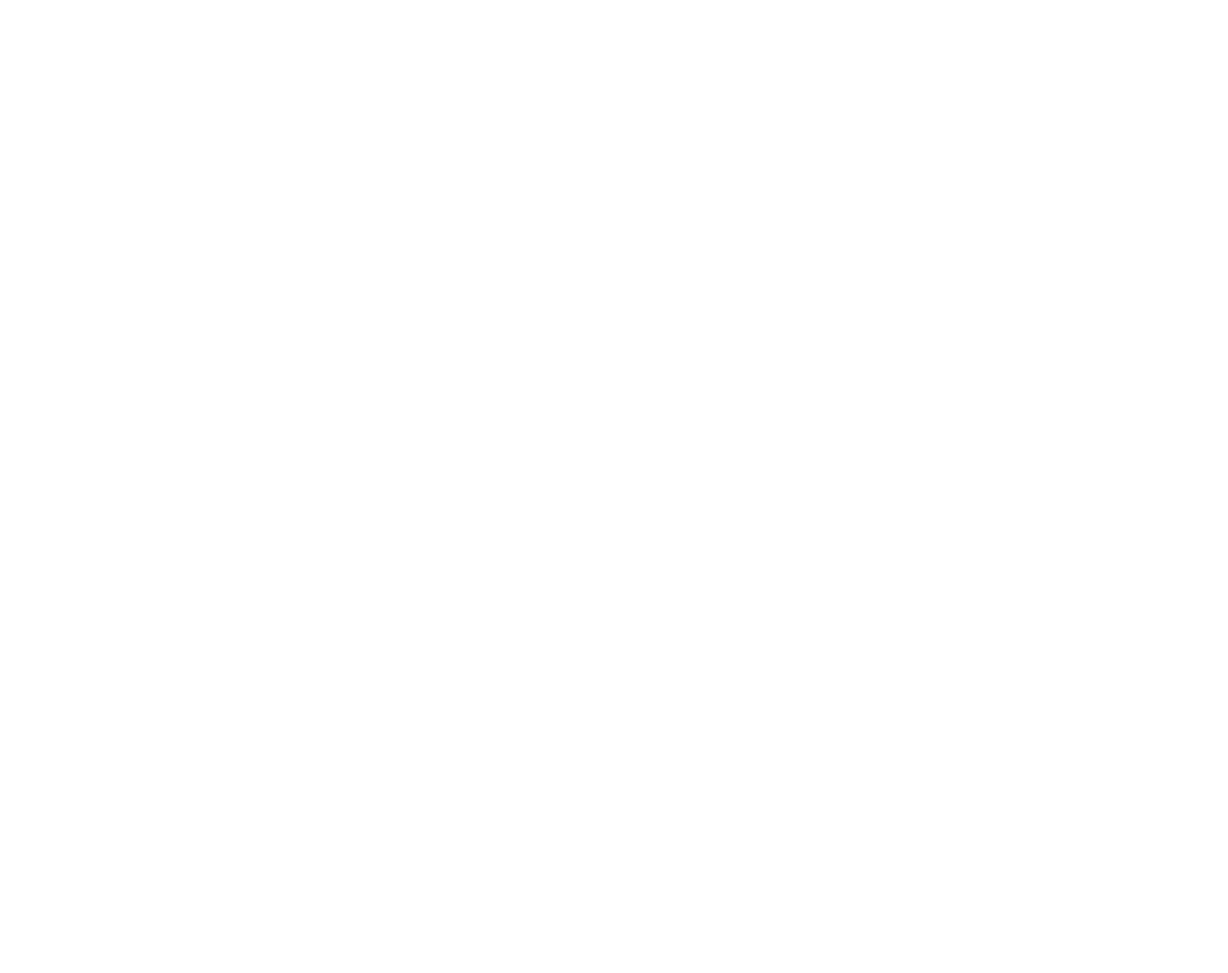
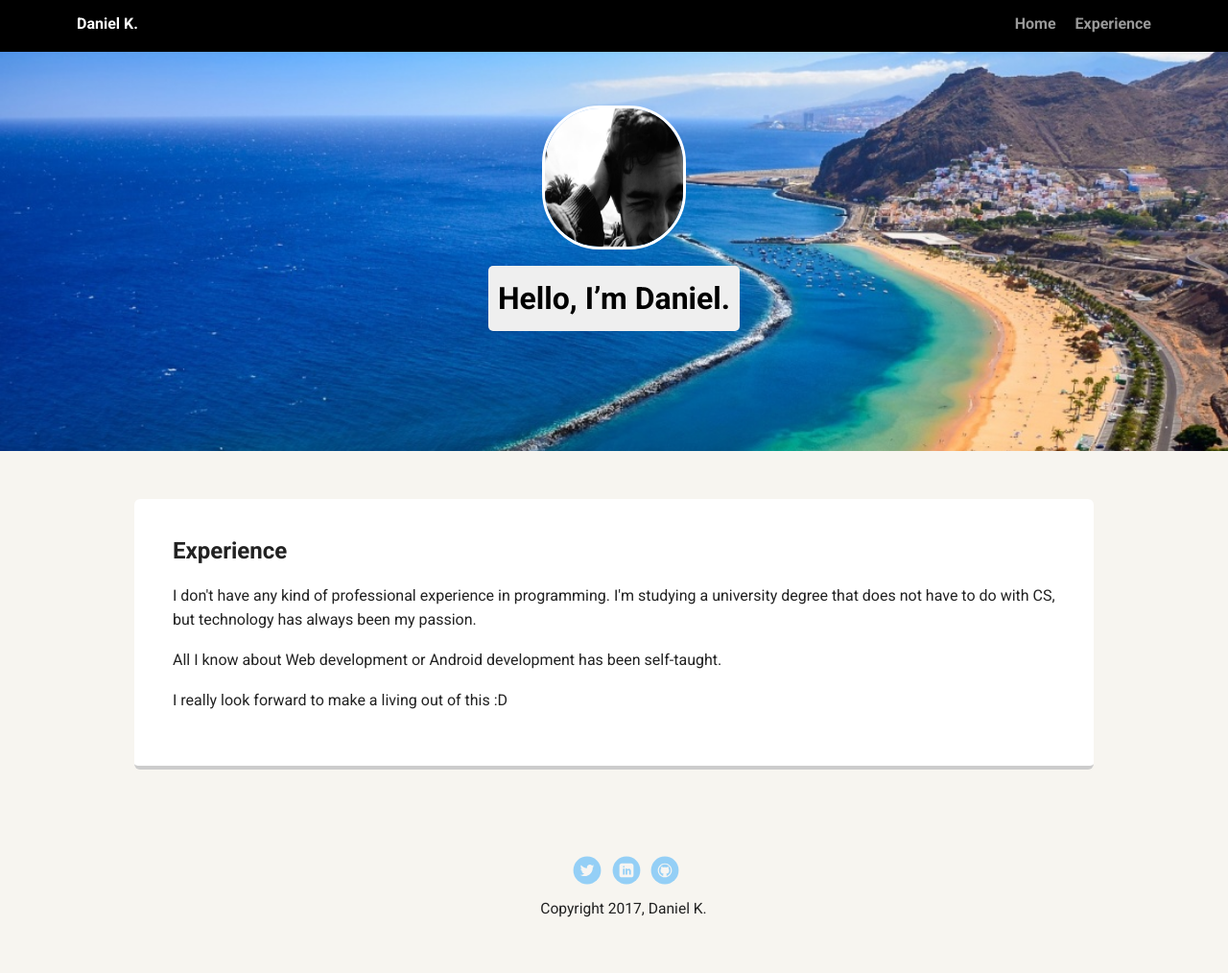
Before and after one commit to Mentifresh/project1_personal_profile_page, a plain HTML site: page experience.html in a window 1280 px wide. Shown: the whole page at 96% size. Before the commit the page ends 800 px from the top, so only its background shows below. Drawn offline with Linux system fonts and the light colour scheme; a web font is replaced by a local one.

Commit message:
finished

```diff
--- a/experience.html
+++ b/experience.html
@@ -0,0 +1,46 @@
+<!doctype html>
+<html lang="en">
+<head>
+  <meta charset="utf-8">
+  <title>Dani's Profile</title>
+  <meta name="viewport" content="width=device-width, initial-scale=1.0">
+  <link rel="stylesheet" href="styles.css">
+  <link href="https://fonts.googleapis.com/css?family=Muli%7CRoboto:400,300,500,700,900" rel="stylesheet"></head>
+  <body>
+
+    <div class="main-nav">
+        <ul class="nav">
+          <li class="name">Daniel K.</li>
+          <li><a href="index.html">Home</a></li>
+          <li><a href="experience.html">Experience</a></li>
+        </ul>
+    </div>
+
+    <header>
+      <img src="images/me.jpg" alt="Picture of Daniel K" class="profile-image">
+      <h1 class="tag name">Hello, I’m Daniel.</h1>
+    </header>
+
+    <main class="flex">
+      <div class="bigger-card">
+        <h2>Experience</h2>
+        <p>I don't have any kind of professional experience in programming. I'm studying a university degree that does not have to do with CS, but technology has always been my passion. </p>
+        <p>All I know about Web development or Android development has been self-taught.</p>
+        <p>I really look forward to make a living out of this :D</p>
+      </div>
+
+    </main>
+    <footer>
+      <ul>
+        <!-----------------------------------------------------------------------------
+        Adding social links to the landing page as i don't wish to share the personal ones
+        but i wanted to show that know how to do it
+        ------------------------------------------------------------------------------->
+        <li><a href="http://www.twitter.com" class="social twitter">Twitter</a></li>
+        <li><a href="http://www.linkedin.com" class="social linkedin">LinkedIn</a></li>
+        <li><a href="https://github.com/Mentifresh" class="social github">Github</a></li>
+      </ul>
+      <p class="copyright">Copyright 2017, Daniel K.</p>
+    </footer>
+  </body>
+  </html>
--- a/styles.css
+++ b/styles.css
@@ -80,9 +80,9 @@ header .profile-image {
   margin-top: 50px;
   width: 150px;
   height: 150px;
-  border-radius: 50%;
+  border-radius: 40%;
   border: 3px solid white;
-  transition: all .5s;
+  transition: all .9s;
 }
 
 header .profile-image:hover {
@@ -103,6 +103,12 @@ header .profile-image:hover {
   color: yellow;
 }
 
+.map-image {
+  display:block;
+  margin: auto;
+
+}
+
 .card {
   margin: 30px;
   padding: 20px 40px 40px;
@@ -114,7 +120,22 @@ header .profile-image:hover {
   transition: all .5s;
 }
 
+.bigger-card {
+  margin: 30px;
+  padding: 20px 40px 40px;
+  max-width: 1000px;
+  text-align: left;
+  background: #fff;
+  border-bottom: 4px solid #ccc;
+  border-radius: 6px;
+  transition: all .5s;
+}
+
 .card:hover {
+  border-color: #ff99ff;
+}
+
+.bigger-card:hover {
   border-color: #ff99ff;
 }
 
```
Also changed, not shown: index.html (+25 -6 lines), images/location.gif (added).
